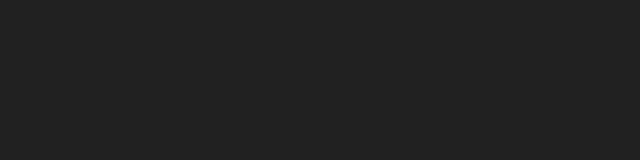
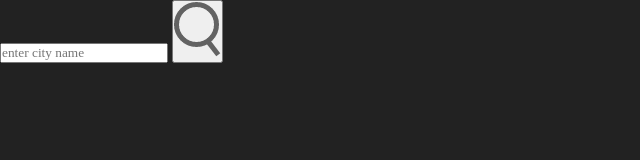
Before and after one commit to carlosofn/1.-Weather-App, a plain HTML site: page index.html in a window 1280 px wide. Shown: the whole page, without its empty margins (0-640 px from the left). Drawn offline with Linux system fonts and the light colour scheme.

Commit message:
Update index.html

```diff
--- a/index.html
+++ b/index.html
@@ -7,6 +7,11 @@
       <link rel="stylesheet" href="style.css">
 </head>
 <body>
-
+  <div class="card">
+    <div class="search">
+      <input type="text" name="" id="" placeholder="enter city name" spellcheck="false">
+      <button><img src="images/search.png" alt=""></button>
+    </div>
+  </div>
 </body>
 </html>
```
